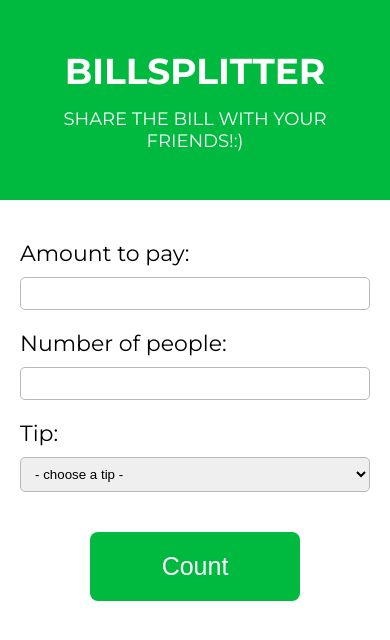
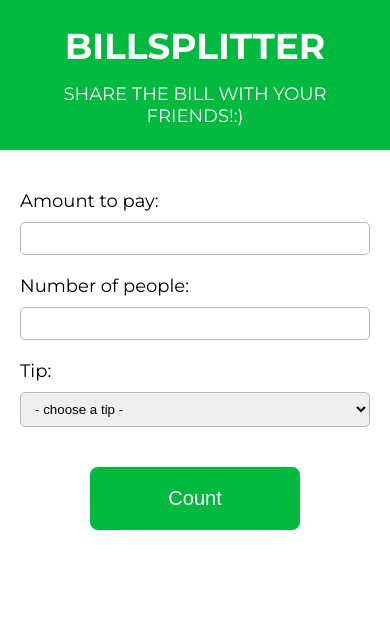
Before and after one commit to kacperkwa/bill-splitter, a plain HTML site: page index.html in a window 390 px wide. Drawn offline with Linux system fonts and the light colour scheme.

Commit message:
changed font-size at mobile version

```diff
--- a/sass/main.scss
+++ b/sass/main.scss
@@ -32,7 +32,7 @@ body {
 		justify-content: center;
 		align-items: center;
 		text-align: center;
-		height: 200px;
+		min-height: 200px;
 		color: #fff;
 		background-color: #00ba40;
 		text-transform: uppercase;
@@ -90,6 +90,21 @@ body {
 		height: 100vh;
 		.header {
 			padding: 0 2rem;
+			min-height: 150px;
+		}
+		.main {
+			label {
+				font-size: 1.8rem;
+			}
+			.count {
+				font-size: 2rem;
+			}
+			.cost-info {
+				font-size: 1.6rem;
+			}
+			.error {
+				font-size: 1.6rem;
+			}
 		}
 	}
 }
```
Also changed, not shown: css/main.css, 1 other file.
